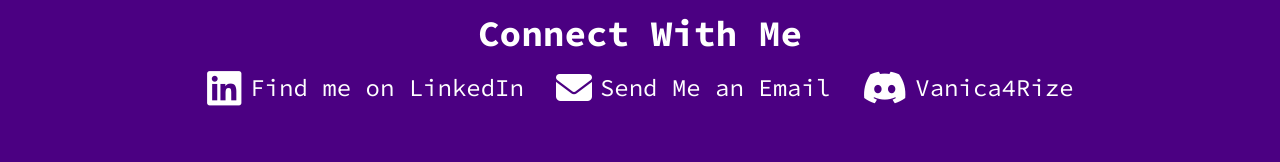
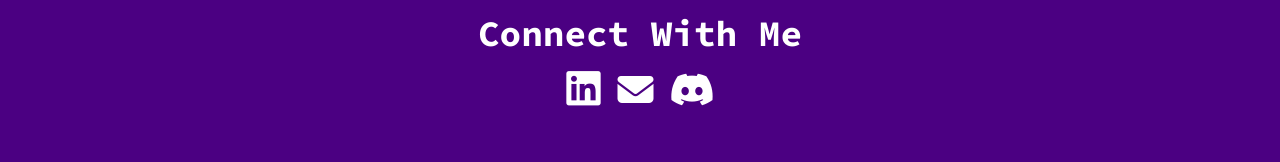
Before and after one commit to rvtovar/portfolio, a Vue app: page / in a window 1280 px wide. Shown: the part 1110-1272 px from the top of the page. Built offline with nearby package versions, Linux system fonts and the light colour scheme.

Commit message:
just made buttons

```diff
--- a/src/views/HomeView.vue
+++ b/src/views/HomeView.vue
@@ -53,18 +53,21 @@
       </div>
       <div class="mb-0 text-center">
         <h2 class="text-2xl md:text-4xl font-bold mb-4">Connect With Me</h2>
-        <div class="flex flex-col md:flex-row justify-center items-center space-y-4 md:space-y-0 md:space-x-8">
+        <div class="flex flex-row justify-center items-center space-x-4">
           <div class="flex items-center space-x-2">
-            <i class="devicon-linkedin-plain text-3xl md:text-4xl"></i>
-            <a href="https://www.linkedin.com/in/rvtovar/" target="_blank" class="text-lg md:text-2xl">Find me on LinkedIn</a>
+            <a href="https://www.linkedin.com/in/rvtovar/" target="_blank" class="text-lg md:text-2xl">
+              <i class="devicon-linkedin-plain text-3xl md:text-4xl"></i>
+            </a>
           </div>
           <div class="flex items-center space-x-2">
-            <i class="fas fa-envelope text-3xl md:text-4xl"></i>
-            <a href="mailto:contact@vanica4rize.com" class="text-lg md:text-2xl">Send Me an Email</a>
+            <a href="mailto:contact@vanica4rize.com" class="text-lg md:text-2xl">
+              <i class="fas fa-envelope text-3xl md:text-4xl"></i>
+            </a>
           </div>
           <div class="flex items-center space-x-2">
-            <i class="fab fa-discord text-3xl md:text-4xl"></i>
-            <a href="https://discordapp.com/users/599047807885770761"  target="_blank" class="text-lg md:text-2xl">Vanica4Rize</a>
+            <a href="https://discordapp.com/users/599047807885770761" target="_blank" class="text-lg md:text-2xl">
+              <i class="fab fa-discord text-3xl md:text-4xl"></i>
+            </a>
           </div>
         </div>
       </div>
```
